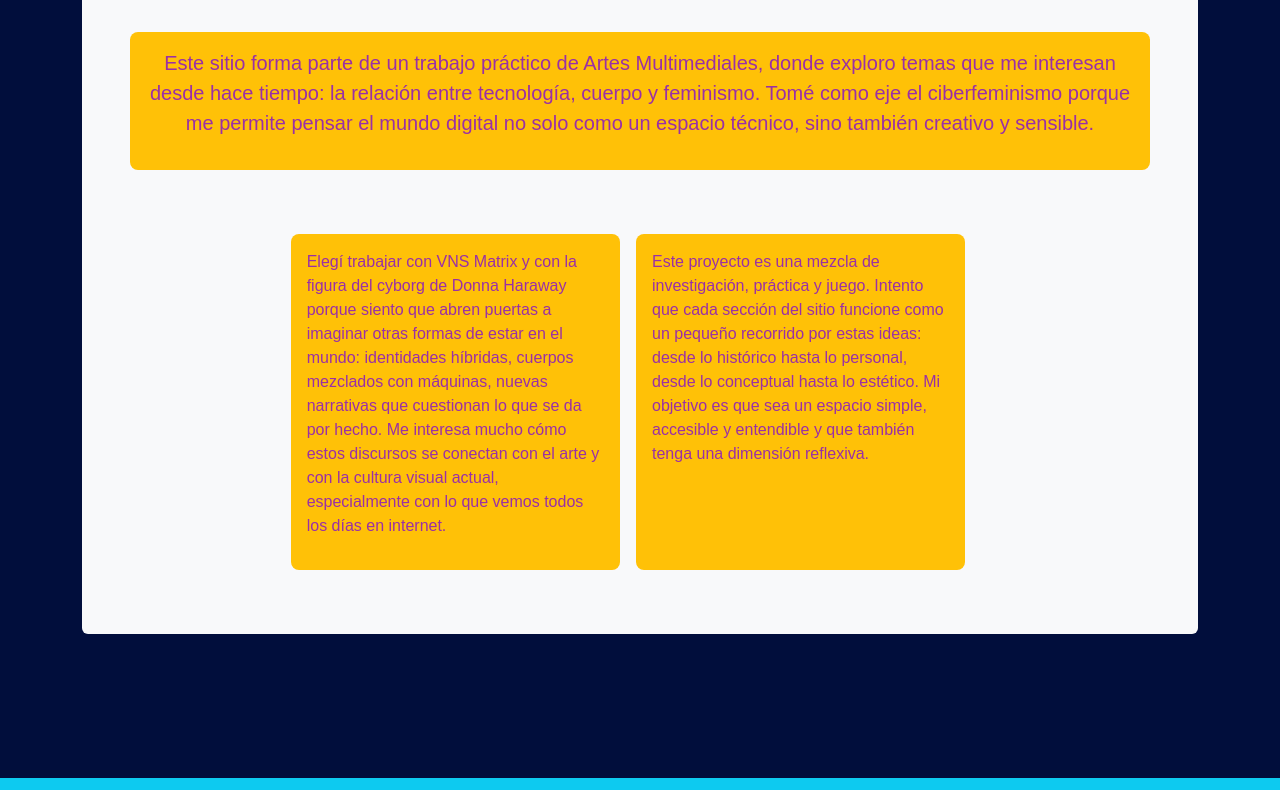
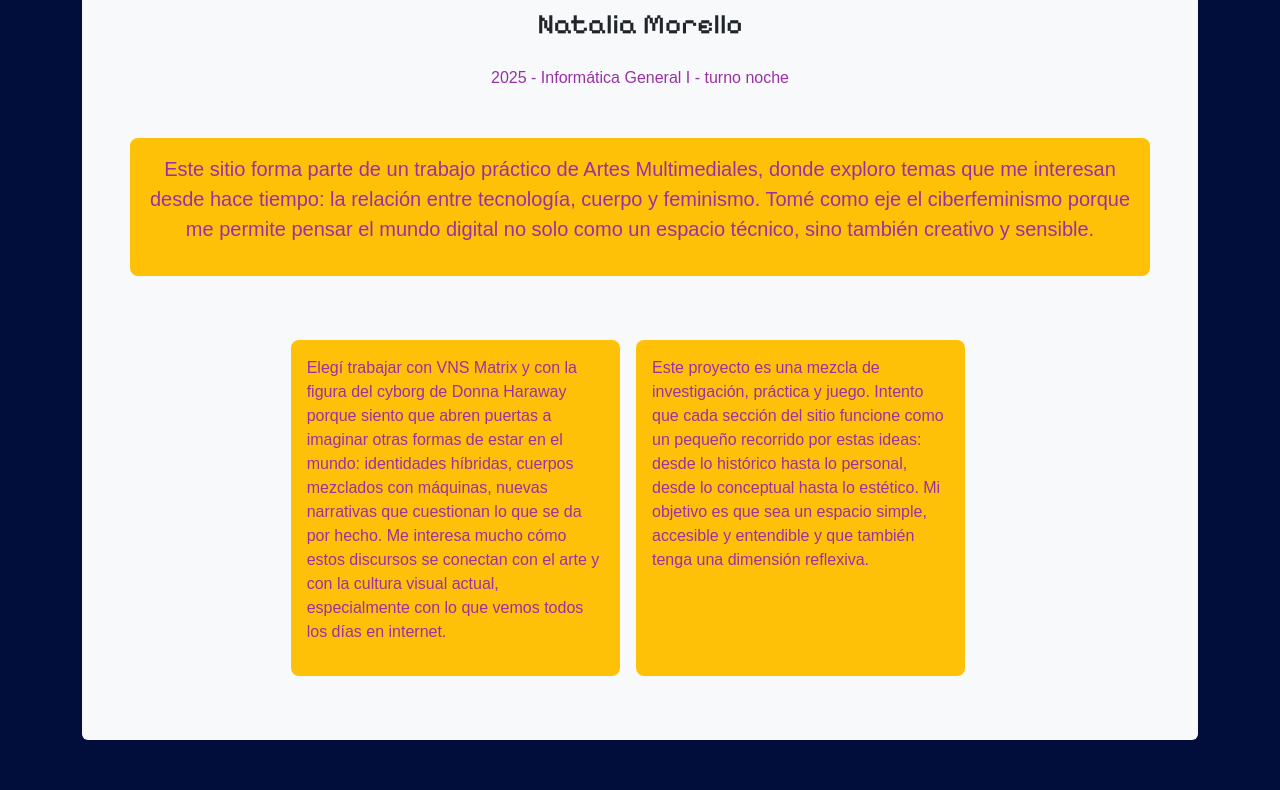
Before and after one commit to nataliamorello/tp2nataliamorello, a plain HTML site: page about.html in a window 1280 px wide. Shown: the part 216-1006 px from the top of the page. Drawn offline with nearby package versions, Linux system fonts and the light colour scheme; a web font is replaced by a local one.

Commit message:
sumo datos de la materia

```diff
--- a/about.html
+++ b/about.html
@@ -82,6 +82,9 @@
 
 <div class="clearfix p-5 rounded bg-light mb-5">
   <h1 class="text-center mb-4">Sobre mí</h1>
+  <h3 class="text-center mb-4">Natalia Morello</h3>
+    <p class="text-center mb-4">2025 - Informática General I - turno noche</p>
+
 
   <div class="bg-warning p-3 mt-5 rounded-3">
   <p class=" lead text-center">
```
